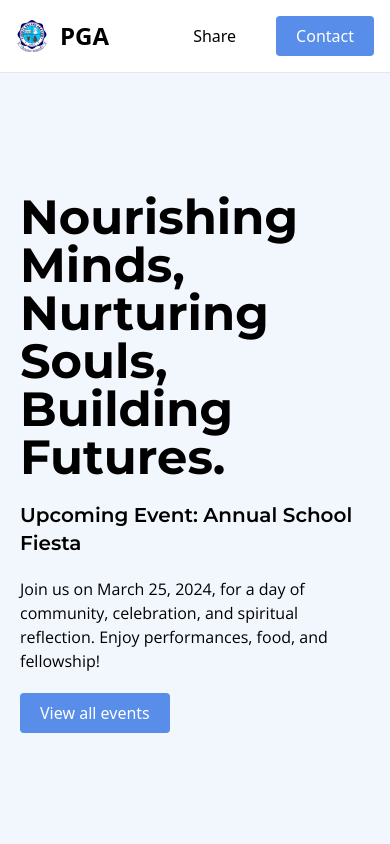
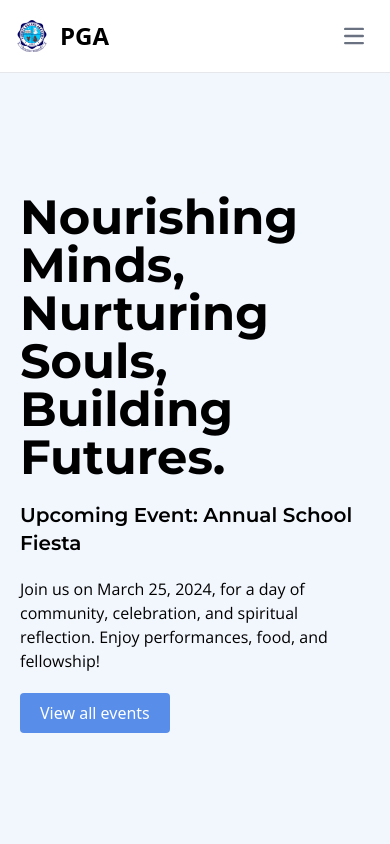
Before and after one commit to Khryzen/pga, a React (Vite) app: page / in a window 390 px wide. Shown: the top 844 px of the page. Built offline with nearby package versions, Linux system fonts and the light colour scheme.

Commit message:
Add burger responsiveness in navbar

```diff
--- a/src/App.tsx
+++ b/src/App.tsx
@@ -1,5 +1,5 @@
 import "./App.css";
-import { BrowserRouter, Routes, Route, Link} from "react-router-dom";
+import { BrowserRouter, Routes, Route, Link } from "react-router-dom";
 import HomePage from "./pages/HomePage";
 import { useRef, useEffect, useState } from "react";
 
@@ -10,12 +10,14 @@
 
 function App() {
   const [content, setContent] = useState<SchoolDetails | null>(null);
-    useEffect(() =>{
+
+  useEffect(() => {
     fetch(`${import.meta.env.BASE_URL}content/school.json`)
       .then((res) => res.json())
       .then(setContent);
   }, []);
 
+  // Favicon
   useEffect(() => {
     if (!content?.logo) return;
     let favicon = document.querySelector<HTMLLinkElement>("link[rel='icon']");
@@ -40,8 +42,10 @@
       document.head.appendChild(newFavicon);
     }
   }, [content]);
+
   const navRef = useRef<HTMLElement | null>(null);
   const [navHeight, setNavHeight] = useState(0);
+  const [isOpen, setIsOpen] = useState(false); // mobile toggle
 
   useEffect(() => {
     if (navRef.current) {
@@ -59,6 +63,7 @@
   }, []);
 
   const basename = import.meta.env.MODE === "production" ? "/pga" : "/";
+
   return (
     <BrowserRouter basename={basename}>
       {/* Navbar */}
@@ -67,6 +72,7 @@
         className="bg-white fixed w-full z-20 top-0 start-0 border-b border-gray-200"
       >
         <div className="max-w-screen-xl flex flex-wrap items-center justify-between mx-auto p-4">
+          {/* Logo */}
           <a
             href="/"
             className="flex items-center space-x-3 rtl:space-x-reverse"
@@ -83,19 +89,66 @@
               {content?.school}
             </span>
           </a>
-          <div className="flex gap-2 md:order-2 space-x-3 md:space-x-0 rtl:space-x-reverse">
-            <button className="bg-white text-black px-5 py-2 rounded cursor-pointer">
+
+          {/* Buttons + Hamburger */}
+          <div className="flex items-center gap-2 md:order-2">
+            <button className="hidden lg:block bg-white text-black px-5 py-2 rounded cursor-pointer border border-gray-300">
               Share
             </button>
-            <button className="bg-[#588de9] text-white px-5 py-2 rounded cursor-pointer">
+            <button className="hidden lg:block bg-[#588de9] text-white px-5 py-2 rounded cursor-pointer">
               Contact
             </button>
+
+            {/* Hamburger button (visible on mobile) */}
+            <button
+              type="button"
+              onClick={() => setIsOpen(!isOpen)}
+              className="inline-flex items-center p-2 w-10 h-10 justify-center text-sm text-gray-500 rounded-lg md:hidden hover:bg-gray-100 focus:outline-none focus:ring-2 focus:ring-gray-200"
+            >
+              <span className="sr-only">Open main menu</span>
+              {isOpen ? (
+                // Close icon
+                <svg
+                  className="w-5 h-5"
+                  xmlns="http://www.w3.org/2000/svg"
+                  fill="none"
+                  viewBox="0 0 24 24"
+                  stroke="currentColor"
+                >
+                  <path
+                    strokeLinecap="round"
+                    strokeLinejoin="round"
+                    strokeWidth="2"
+                    d="M6 18L18 6M6 6l12 12"
+                  />
+                </svg>
+              ) : (
+                // Hamburger icon
+                <svg
+                  className="w-5 h-5"
+                  xmlns="http://www.w3.org/2000/svg"
+                  fill="none"
+                  viewBox="0 0 17 14"
+                >
+                  <path
+                    stroke="currentColor"
+                    strokeLinecap="round"
+                    strokeLinejoin="round"
+                    strokeWidth="2"
+                    d="M1 1h15M1 7h15M1 13h15"
+                  />
+                </svg>
+              )}
+            </button>
           </div>
+
+          {/* Navigation Links */}
           <div
-            className="items-center justify-between hidden w-full md:flex md:w-auto md:order-1"
-            id="navbar-sticky"
+            className={`${
+              isOpen ? "block" : "hidden"
+            } w-full md:flex md:w-auto md:order-1`}
           >
-            <ul className="flex flex-col p-4 md:p-0 mt-4 font-open-sans font-medium border border-gray-100 rounded-lg md:space-x-8 rtl:space-x-reverse md:flex-row md:mt-0 md:border-0 md:bg-transparent">
+            <ul className="flex flex-col p-4 md:p-0 mt-4 font-open-sans font-medium border border-gray-100 rounded-lg md:space-x-8 md:flex-row md:mt-0 md:border-0 md:bg-transparent">
               <li>
                 <Link to="/" className="block py-2 px-3 text-blue-700">
                   Home
```
Lines whose indentation alone changed are shown as unchanged.
